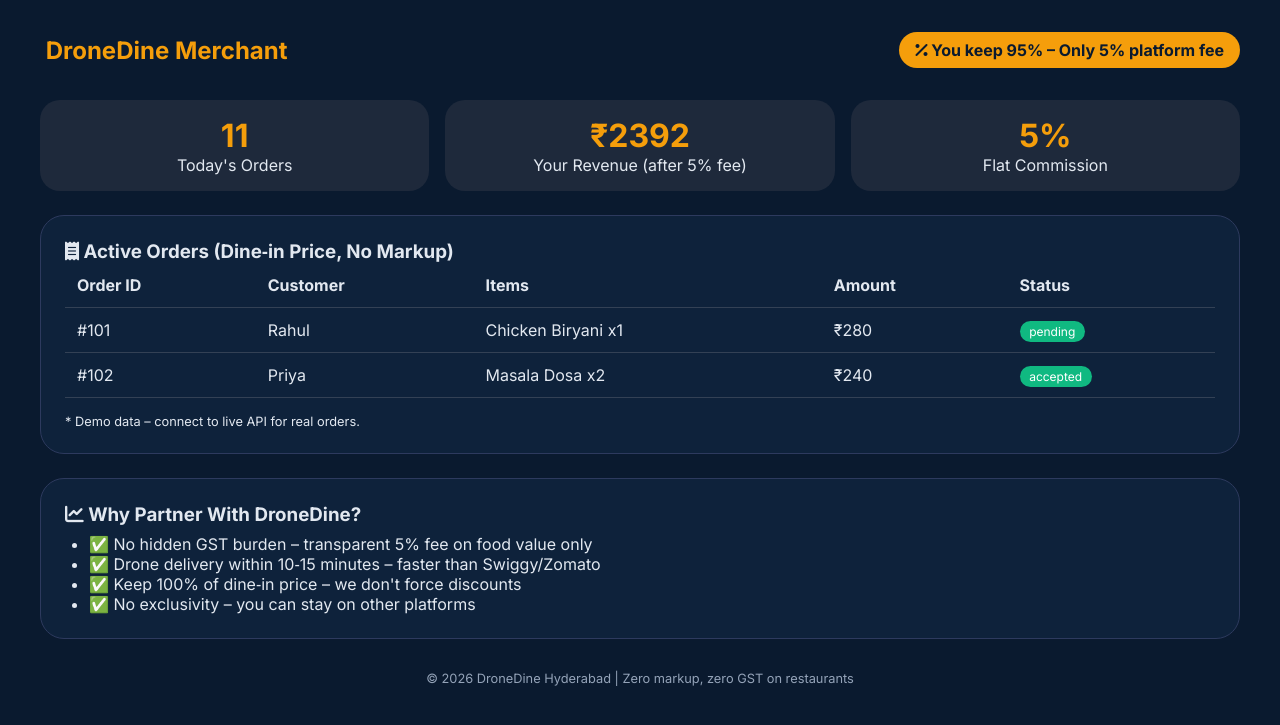
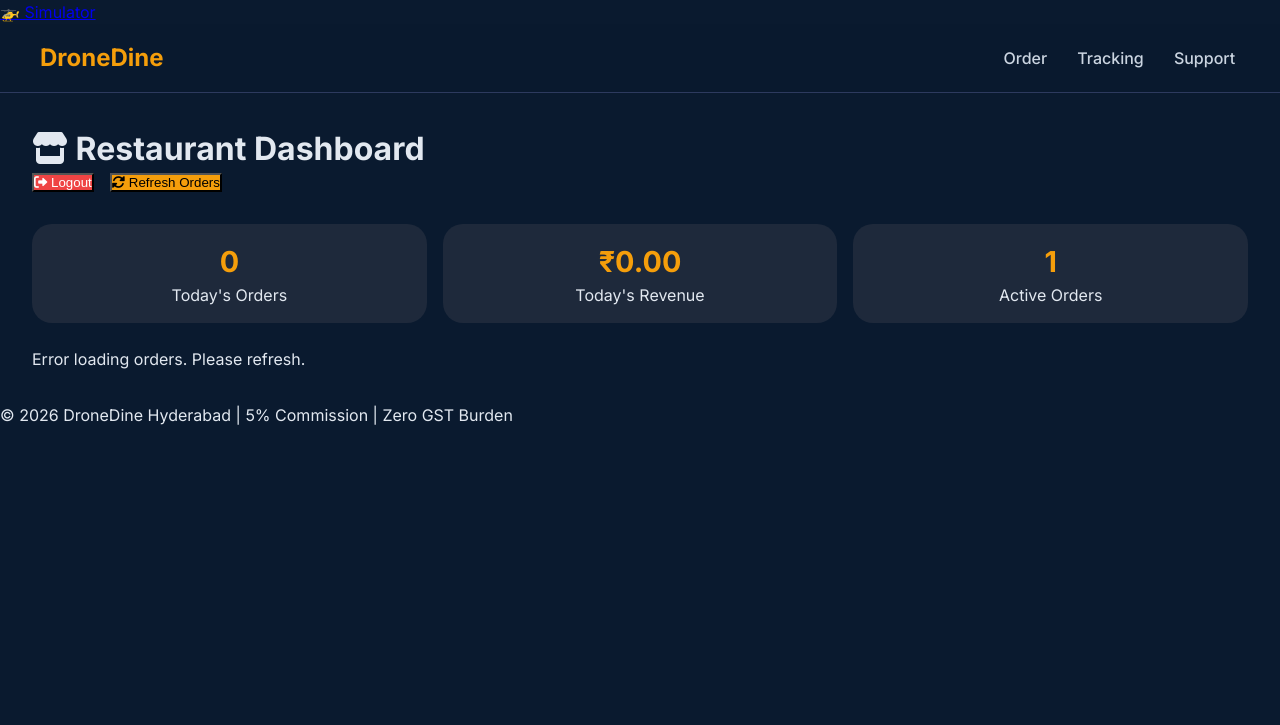
Before and after one commit to manojkumargarige025-art/dronedine-hyderabad, a Flask app: page /restaurant in a window 1280 px wide. Shown: the top 725 px of the page. Run offline with Flask 3, Linux system fonts and the light colour scheme; the visitor is signed in with stand-in values (Sample User, id 1); tables that the repository leaves empty hold one stand-in row (values such as "Sample post").

Commit message:
Update restaurant.html

```diff
--- a/templates/restaurant.html
+++ b/templates/restaurant.html
@@ -1,186 +1,291 @@
-<!DOCTYPE html>
-<html lang="en">
-<head>
-    <meta charset="UTF-8">
-    <meta name="viewport" content="width=device-width, initial-scale=1.0">
-    <title>DroneDine – Restaurant Portal | 5% Commission</title>
-    <link href="https://fonts.googleapis.com/css2?family=Inter:opsz,wght@14..32,400;14..32,500;14..32,600;14..32,700&display=swap" rel="stylesheet">
-    <link rel="stylesheet" href="https://cdnjs.cloudflare.com/ajax/libs/font-awesome/6.0.0-beta3/css/all.min.css">
+{% extends "layout.html" %}
+
+{% block title %}Restaurant Dashboard - DroneDine{% endblock %}
+
+{% block extra_head %}
 <style>
-        * {
-            margin: 0;
-            padding: 0;
-            box-sizing: border-box;
-        }
-        body {
-            font-family: 'Inter', sans-serif;
-            background: #0a1a2f;
-            color: #e2e8f0;
-            padding: 2rem;
-        }
-        .container {
-            max-width: 1200px;
-            margin: 0 auto;
-        }
-        .header {
+    .stats-grid {
         display: flex;
-            justify-content: space-between;
-            align-items: center;
-            margin-bottom: 2rem;
-            flex-wrap: wrap;
-            gap: 1rem;
-        }
-        .logo {
-            font-size: 1.5rem;
-            font-weight: 700;
-            color: #f59e0b;
-        }
-        .card {
-            background: rgba(15, 35, 60, 0.9);
-            border-radius: 24px;
-            padding: 1.5rem;
-            margin-bottom: 1.5rem;
-            border: 1px solid #2d3a5e;
-        }
-        .stats-grid {
-            display: grid;
-            grid-template-columns: repeat(auto-fit, minmax(200px, 1fr));
         gap: 1rem;
         margin-bottom: 1.5rem;
+        flex-wrap: wrap;
     }
     .stat-card {
         background: #1e293b;
         border-radius: 20px;
         padding: 1rem;
+        flex: 1;
+        min-width: 120px;
         text-align: center;
     }
     .stat-value {
-            font-size: 2rem;
+        font-size: 1.8rem;
         font-weight: bold;
         color: #f59e0b;
     }
-        .commission-highlight {
+    .orders-list {
+        display: flex;
+        flex-direction: column;
+        gap: 1rem;
+    }
+    .order-card {
+        background: #1e293b;
+        border-radius: 20px;
+        padding: 1rem;
+        border-left: 4px solid #f59e0b;
+    }
+    .order-header {
+        display: flex;
+        justify-content: space-between;
+        flex-wrap: wrap;
+        margin-bottom: 0.5rem;
+    }
+    .order-id {
+        font-weight: bold;
+        color: #f59e0b;
+    }
+    .order-status {
+        display: inline-block;
+        padding: 4px 12px;
+        border-radius: 20px;
+        font-size: 0.75rem;
+        font-weight: bold;
+        background: #334155;
+    }
+    .order-details {
+        margin: 0.5rem 0;
+        font-size: 0.9rem;
+    }
+    .order-items {
+        background: #0f172a;
+        border-radius: 12px;
+        padding: 0.5rem;
+        margin: 0.5rem 0;
+    }
+    .password-display {
+        background: #0f172a;
+        padding: 0.5rem;
+        border-radius: 12px;
+        font-family: monospace;
+        font-size: 1.2rem;
+        text-align: center;
+        letter-spacing: 2px;
+        margin: 0.5rem 0;
+    }
+    .action-buttons {
+        display: flex;
+        gap: 0.5rem;
+        flex-wrap: wrap;
+        margin-top: 0.5rem;
+    }
+    .action-btn {
+        background: #334155;
+        border: none;
+        padding: 6px 12px;
+        border-radius: 40px;
+        cursor: pointer;
+        font-size: 0.8rem;
+        transition: 0.2s;
+    }
+    .action-btn:hover {
         background: #f59e0b;
         color: #0a1a2f;
-            padding: 0.5rem 1rem;
-            border-radius: 40px;
-            display: inline-block;
-            font-weight: bold;
     }
-        table {
-            width: 100%;
-            border-collapse: collapse;
+    .logout-btn {
+        background: #ef4444;
+        color: white;
+        margin-bottom: 1rem;
     }
-        th, td {
-            text-align: left;
-            padding: 12px;
-            border-bottom: 1px solid #334155;
-        }
-        .badge {
-            background: #10b981;
-            color: white;
-            padding: 0.2rem 0.6rem;
-            border-radius: 20px;
-            font-size: 0.75rem;
-        }
-        .footer {
-            text-align: center;
-            margin-top: 2rem;
-            font-size: 0.8rem;
-            color: #94a3b8;
+    .refresh-btn {
+        background: #f59e0b;
+        margin-bottom: 1rem;
     }
     @media (max-width: 640px) {
-            body { padding: 1rem; }
-            .stats-grid { grid-template-columns: 1fr; }
+        .order-header { flex-direction: column; gap: 0.5rem; }
+        .action-buttons { justify-content: center; }
     }
 </style>
-</head>
-<body>
-<div class="container">
-    <div class="header">
-        <div class="logo"><i class="fas fa-drone"></i> DroneDine Merchant</div>
-        <div class="commission-highlight"><i class="fas fa-percent"></i> You keep 95% – Only 5% platform fee</div>
+{% endblock %}
+
+{% block content %}
+<h1><i class="fas fa-store"></i> Restaurant Dashboard</h1>
+<div style="display: flex; gap: 1rem; margin-bottom: 1rem;">
+    <button id="logoutBtn" class="logout-btn"><i class="fas fa-sign-out-alt"></i> Logout</button>
+    <button id="refreshBtn" class="refresh-btn"><i class="fas fa-sync-alt"></i> Refresh Orders</button>
 </div>
 
-    <div class="stats-grid">
-        <div class="stat-card">
-            <div class="stat-value" id="todayOrders">0</div>
-            <div>Today's Orders</div>
-        </div>
-        <div class="stat-card">
-            <div class="stat-value" id="todayRevenue">₹0</div>
-            <div>Your Revenue (after 5% fee)</div>
-        </div>
-        <div class="stat-card">
-            <div class="stat-value">5%</div>
-            <div>Flat Commission</div>
-        </div>
+<div class="stats-grid" id="statsContainer">
+    <div class="stat-card"><div class="stat-value" id="todayOrders">0</div><div>Today's Orders</div></div>
+    <div class="stat-card"><div class="stat-value" id="todayRevenue">₹0</div><div>Today's Revenue</div></div>
+    <div class="stat-card"><div class="stat-value" id="activeOrders">0</div><div>Active Orders</div></div>
 </div>
 
-    <div class="card">
-        <h3><i class="fas fa-receipt"></i> Active Orders (Dine‑in Price, No Markup)</h3>
-        <div id="ordersList">
-            <p style="text-align:center; padding:1rem;">Loading orders...</p>
-        </div>
-    </div>
-
-    <div class="card">
-        <h3><i class="fas fa-chart-line"></i> Why Partner With DroneDine?</h3>
-        <ul style="margin-left: 1.5rem; margin-top: 0.5rem;">
-            <li>✅ No hidden GST burden – transparent 5% fee on food value only</li>
-            <li>✅ Drone delivery within 10‑15 minutes – faster than Swiggy/Zomato</li>
-            <li>✅ Keep 100% of dine‑in price – we don't force discounts</li>
-            <li>✅ No exclusivity – you can stay on other platforms</li>
-        </ul>
-    </div>
-    <div class="footer">
-        © 2026 DroneDine Hyderabad | Zero markup, zero GST on restaurants
-    </div>
+<div id="ordersContainer" class="orders-list">
+    <p>Loading orders...</p>
 </div>
 
 <script>
-    // Mock data – in production, replace with calls to /api/restaurant/stats and /api/orders/pending
-    // For demo, we simulate with hardcoded values and update periodically
-    function loadStats() {
-        // Simulate today's orders
-        document.getElementById('todayOrders').innerText = Math.floor(Math.random() * 15) + 3;
-        const revenue = (Math.random() * 5000 + 1000).toFixed(0);
-        document.getElementById('todayRevenue').innerHTML = `₹${revenue}`;
+    // Helper: fetch with credentials (session cookie)
+    async function apiFetch(url, options = {}) {
+        const response = await fetch(url, {
+            ...options,
+            credentials: 'same-origin',
+            headers: { 'Content-Type': 'application/json', ...options.headers }
+        });
+        if (response.status === 401) {
+            window.location.href = '/restaurant/login';
+            throw new Error('Unauthorized');
+        }
+        return response;
     }
 
-    function loadOrders() {
-        const mockOrders = [
-            { id: 101, customer: "Rahul", items: "Chicken Biryani x1", total: 280, status: "pending" },
-            { id: 102, customer: "Priya", items: "Masala Dosa x2", total: 240, status: "accepted" }
-        ];
-        const container = document.getElementById('ordersList');
-        if (mockOrders.length === 0) {
-            container.innerHTML = '<p>No active orders</p>';
+    // Load restaurant info and stats
+    async function loadStats() {
+        try {
+            const res = await apiFetch('/api/restaurant/stats');
+            const stats = await res.json();
+            document.getElementById('todayOrders').innerText = stats.today_orders || 0;
+            document.getElementById('todayRevenue').innerHTML = `₹${(stats.today_revenue || 0).toFixed(2)}`;
+            document.getElementById('activeOrders').innerText = stats.active_orders || 0;
+        } catch (err) {
+            console.error('Stats error:', err);
+        }
+    }
+
+    // Load pending orders
+    async function loadOrders() {
+        try {
+            const res = await apiFetch('/api/orders/pending');
+            const orders = await res.json();
+            renderOrders(orders);
+        } catch (err) {
+            console.error('Orders error:', err);
+            document.getElementById('ordersContainer').innerHTML = '<p>Error loading orders. Please refresh.</p>';
+        }
+    }
+
+    // Update order status
+    async function updateOrderStatus(orderId, action) {
+        try {
+            const res = await apiFetch(`/api/orders/${orderId}`, {
+                method: 'PATCH',
+                body: JSON.stringify({ action })
+            });
+            if (res.ok) {
+                // Reload orders and stats
+                await loadOrders();
+                await loadStats();
+            } else {
+                const err = await res.json();
+                alert(err.error || 'Failed to update status');
+            }
+        } catch (err) {
+            alert('Network error');
+        }
+    }
+
+    // Fetch and display password for an order (already shown on load)
+    async function fetchPassword(orderId, passwordSpanId) {
+        try {
+            const res = await apiFetch(`/api/orders/${orderId}/password`);
+            if (res.ok) {
+                const data = await res.json();
+                const span = document.getElementById(passwordSpanId);
+                if (span) span.innerText = data.password;
+            } else {
+                const span = document.getElementById(passwordSpanId);
+                if (span) span.innerText = 'Error';
+            }
+        } catch (err) {
+            console.error('Password fetch error:', err);
+        }
+    }
+
+    function renderOrders(orders) {
+        const container = document.getElementById('ordersContainer');
+        if (!orders.length) {
+            container.innerHTML = '<p>No active orders at the moment.</p>';
             return;
         }
-        let html = `<table>
-            <thead><tr><th>Order ID</th><th>Customer</th><th>Items</th><th>Amount</th><th>Status</th></tr></thead>
-            <tbody>`;
-        mockOrders.forEach(order => {
-            html += `<tr>
-                <td>#${order.id}</td>
-                <td>${order.customer}</td>
-                <td>${order.items}</td>
-                <td>₹${order.total}</td>
-                <td><span class="badge">${order.status}</span></td>
-            </tr>`;
+        container.innerHTML = orders.map(order => {
+            const passwordId = `pw-${order.id}`;
+            // Items display
+            let itemsHtml = '';
+            if (order.items) {
+                const items = typeof order.items === 'string' ? JSON.parse(order.items) : order.items;
+                itemsHtml = items.map(i => `${i.name} x${i.quantity}`).join(', ');
+            }
+            // Determine which action buttons to show based on current status
+            let actionButtons = '';
+            const status = order.status;
+            if (status === 'pending') {
+                actionButtons = `<button class="action-btn" data-id="${order.id}" data-action="accept">Accept Order</button>
+                                 <button class="action-btn" data-id="${order.id}" data-action="decline">Decline</button>`;
+            } else if (status === 'accepted') {
+                actionButtons = `<button class="action-btn" data-id="${order.id}" data-action="preparing">Mark Preparing</button>`;
+            } else if (status === 'preparing') {
+                actionButtons = `<button class="action-btn" data-id="${order.id}" data-action="out_for_delivery">Send for Delivery</button>`;
+            } else if (status === 'out_for_delivery') {
+                actionButtons = `<button class="action-btn" data-id="${order.id}" data-action="delivered">Mark Delivered</button>`;
+            }
+            return `
+                <div class="order-card" data-order-id="${order.id}">
+                    <div class="order-header">
+                        <span class="order-id">Order #${order.id}</span>
+                        <span class="order-status">${order.status.replace(/_/g, ' ')}</span>
+                    </div>
+                    <div class="order-details">
+                        <strong>${order.customer_name}</strong> | 📞 ${order.customer_phone}<br>
+                        📍 ${order.customer_address}
+                    </div>
+                    <div class="order-items">
+                        🍽️ ${itemsHtml || 'Items not available'}
+                    </div>
+                    <div class="order-details">
+                        💰 Total: ₹${order.total_amount}
+                    </div>
+                    <div class="password-display">
+                        🔐 Drone Box Password: <span id="${passwordId}">Loading...</span>
+                    </div>
+                    <div class="action-buttons">
+                        ${actionButtons}
+                    </div>
+                </div>
+            `;
+        }).join('');
+
+        // Attach event listeners to action buttons
+        document.querySelectorAll('.action-btn').forEach(btn => {
+            btn.addEventListener('click', (e) => {
+                const orderId = btn.getAttribute('data-id');
+                const action = btn.getAttribute('data-action');
+                updateOrderStatus(orderId, action);
             });
-        html += `</tbody></table><p style="margin-top:1rem; font-size:0.8rem;">* Demo data – connect to live API for real orders.</p>`;
-        container.innerHTML = html;
+        });
+
+        // Fetch passwords for each order
+        orders.forEach(order => {
+            fetchPassword(order.id, `pw-${order.id}`);
+        });
     }
 
+    // Logout
+    document.getElementById('logoutBtn').onclick = async () => {
+        await apiFetch('/api/restaurant/logout', { method: 'POST' });
+        window.location.href = '/restaurant/login';
+    };
+    document.getElementById('refreshBtn').onclick = () => {
+        loadOrders();
+        loadStats();
+    };
+
+    // Initial load
     loadStats();
     loadOrders();
-    // Auto-refresh every 30 seconds (demo)
+    // Auto-refresh every 15 seconds
     setInterval(() => {
+        loadOrders();
         loadStats();
-        loadOrders();
-    }, 30000);
+    }, 15000);
 </script>
-</body>
-</html>
+{% endblock %}
```
Lines whose indentation alone changed are shown as unchanged.
